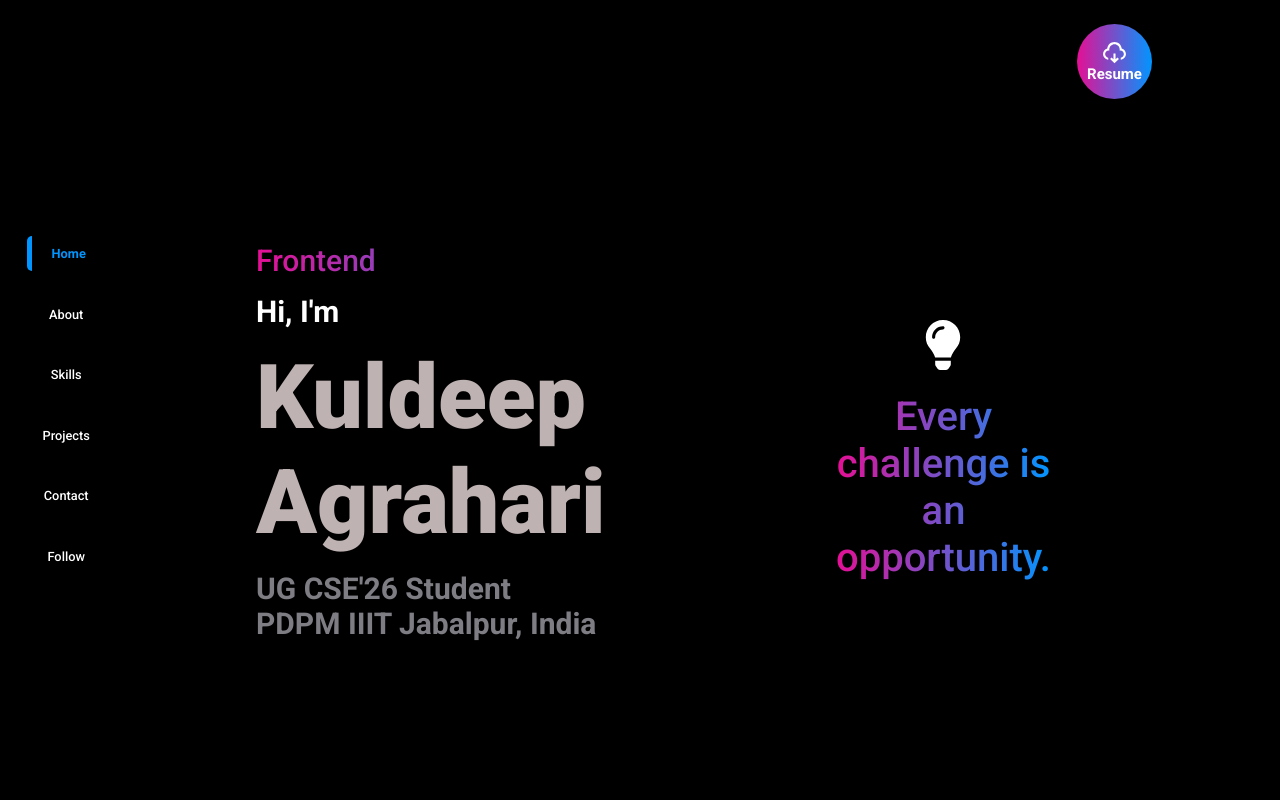
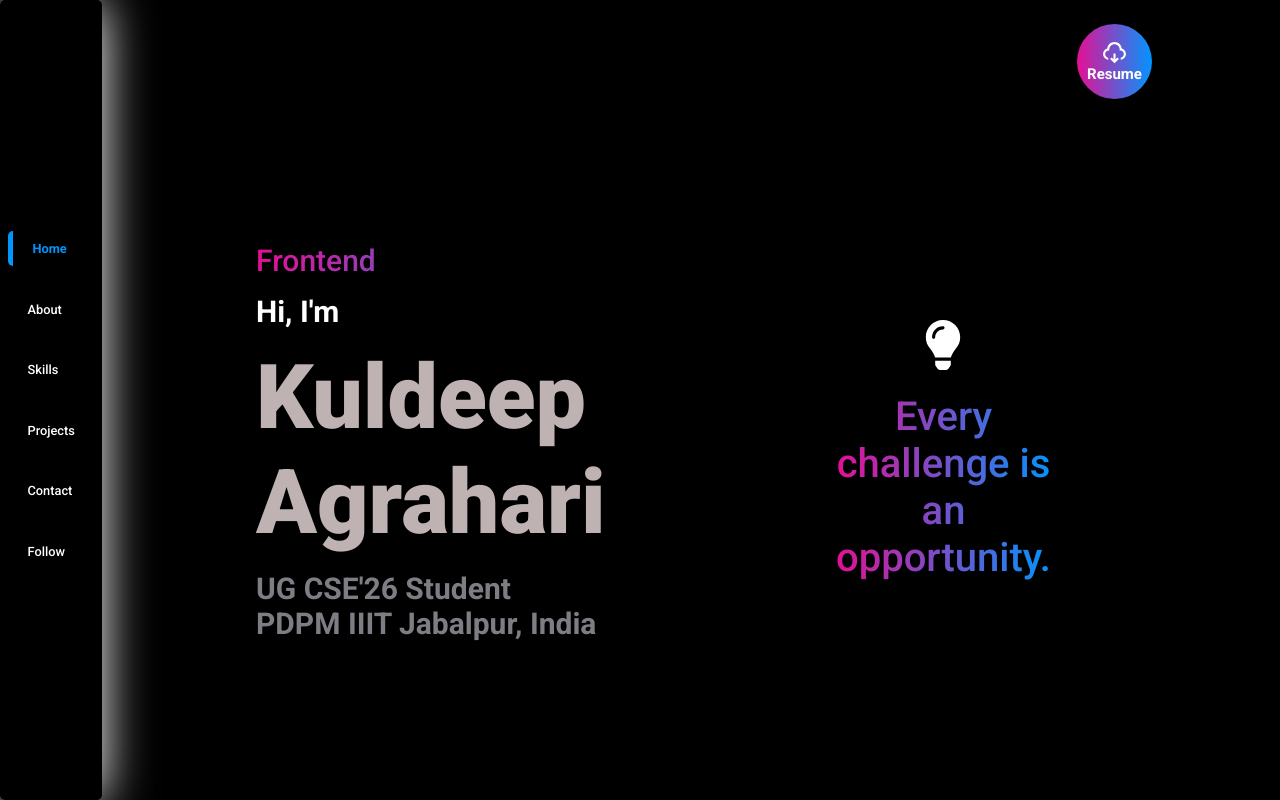
Before and after one commit to Kuldeepagrahari/Portfolio_website, a React (Vite) app: page / in a window 1280 px wide. Built offline with nearby package versions, Linux system fonts and the light colour scheme.

Commit message:
ui consistency

```diff
--- a/src/components/Navbar/nav.css
+++ b/src/components/Navbar/nav.css
@@ -1,8 +1,8 @@
 /* General Navbar Styling */
 .nav {
   position: fixed;
-  top: 5px;
-  left: 15px;
+  top: 0px;
+  left: 0px;
   z-index: 10;
   height: 100vh;
   display: flex;
@@ -12,6 +12,7 @@
   width: 8%;
   border-radius: 5px;
   padding: 20px 0;
+  box-shadow: 1px 1px 50px white;
 }
 
 /* Sidebar Menu for Desktop */
@@ -19,7 +20,7 @@
   display: flex;
   flex-direction: column;
   gap: 2vw;
-  align-items: center;
+  /* align-items: center; */
   justify-content: center;
   transition: all 0.3s ease;
 }
@@ -86,6 +87,7 @@
   .nav {
     width: 60px;
     height: 100vh;
+    box-shadow: none;
   }
 
   /* Centered Navigation Menu */
@@ -133,7 +135,7 @@
     border-radius: 5px;
     font-weight: bolder;
     color: rgb(0, 149, 255);
-    background-color: rgba(0, 149, 255, 0.2);
+    background-color: rgba(7, 7, 7, 0.2);
   }
 
   /* Fade-in Keyframes */
```
